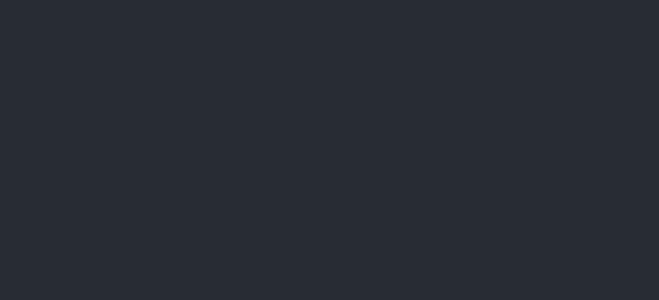
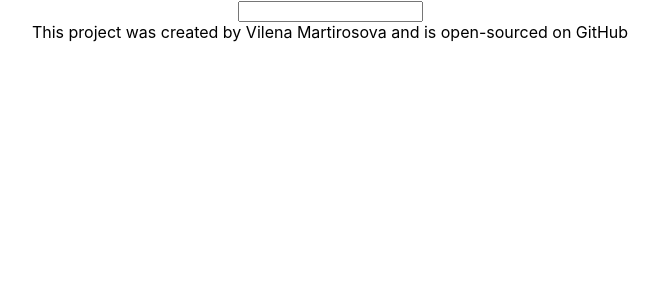
Before and after one commit to VilenaUKR/dictionary-app, a React (Create React App) app: page / in a window 1280 px wide. Shown: the top 300 px of the page, without its empty margins (310-969 px from the left). Built offline with nearby package versions, Linux system fonts and the light colour scheme; the HTML template or start-up script is replaced by a standard one.

Commit message:
Added dictionary API integration

```diff
--- a/package.json
+++ b/package.json
@@ -6,6 +6,7 @@
     "@testing-library/jest-dom": "^5.16.5",
     "@testing-library/react": "^13.4.0",
     "@testing-library/user-event": "^13.5.0",
+    "axios": "^0.27.2",
     "bootstrap": "^5.2.1",
     "react": "^18.2.0",
     "react-dom": "^18.2.0",
--- a/src/App.css
+++ b/src/App.css
@@ -3,12 +3,4 @@
 }
 
 .App-header {
-  background-color: #282c34;
-  min-height: 100vh;
-  display: flex;
-  flex-direction: column;
-  align-items: center;
-  justify-content: center;
-  font-size: calc(10px + 2vmin);
-  color: white;
 }
--- a/src/App.js
+++ b/src/App.js
@@ -1,10 +1,19 @@
-
 import "./App.css";
+import Dictionary from "./Dictionary";
 
 function App() {
   return (
     <div className="App">
-      <header className="App-header"></header>
+      <div className="container">
+        <header className="App-header"></header>
+        <main className="App-main">
+          <Dictionary />
+        </main>
+        <footer className="App-footer">
+          This project was created by Vilena Martirosova and is open-sourced on
+          GitHub
+        </footer>
+      </div>
     </div>
   );
 }
--- /dev/null
+++ b/src/Dictionary.js
@@ -0,0 +1,29 @@
+import axios from "axios";
+import React, { useState } from "react";
+
+export default function Dictionary() {
+  let [keyword, setKeyword] = useState("");
+
+  function handleResponse(response) {
+    console.log(response.data[0]);
+  }
+
+  function search(event) {
+    event.preventDefault();
+    alert(`Searching for ${keyword} definition`);
+    let apiUrl = `https://api.dictionaryapi.dev/api/v2/entries/en/${keyword}`;
+    axios.get(apiUrl).then(handleResponse);
+  }
+
+  function handleKeywordChange(event) {
+    setKeyword(event.target.value);
+  }
+
+  return (
+    <div className="Dictionary">
+      <form onSubmit={search}>
+        <input type="search" onChange={handleKeywordChange} />
+      </form>
+    </div>
+  );
+}
```
Also changed, not shown: 1 other file (tests, documents, lock files or other folders).
